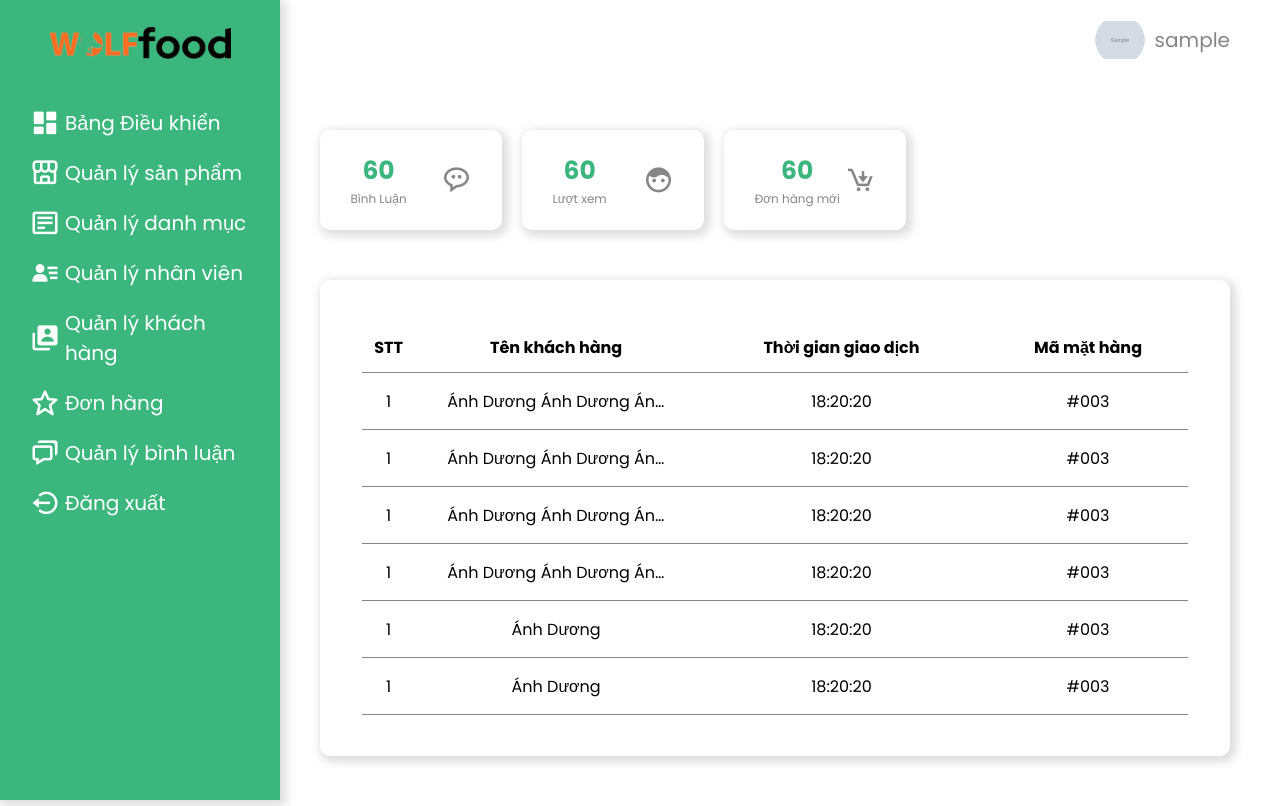
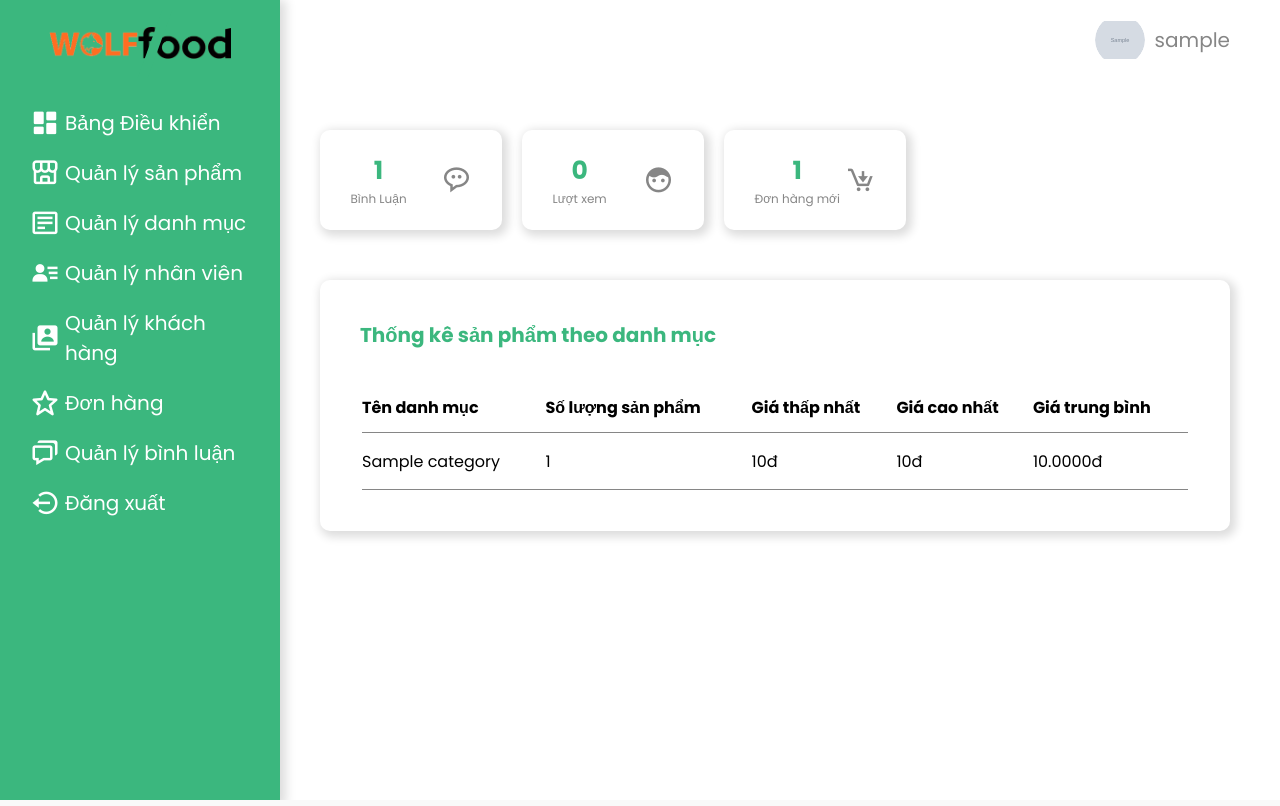
Before and after one commit to Duong8888/wolf_foods, a PHP site: page /admin/index.php in a window 1280 px wide. Run offline with PHP 8.4, Linux system fonts and the light colour scheme; the visitor is signed in with stand-in values (Sample User, id 1); tables that the repository leaves empty or names only in its code hold one stand-in row (values such as "Sample post"); grey boxes marked "Sample" are stand-in pictures.

Commit message:
thống kê

```diff
--- a/admin/src/css/style.css
+++ b/admin/src/css/style.css
@@ -147,7 +147,7 @@ header {
     left: 0%;
     background-color: var(--color-main);
     transform: skewX(-20deg);
-    animation: logo 2s infinite linear;
+    animation: logo 1s infinite linear;
 }
 
 @keyframes logo {
@@ -312,6 +312,15 @@ main {
     border-radius: 10px;
     margin-bottom: 50px;
     margin-top: 50px;
+}
+.text-title{
+    font-size: 20px;
+    margin-bottom: 30px;
+    font-weight: bold;
+    color: var(--color-main);
+}
+.table-new th,.table-new td{
+    text-align: start !important;
 }
 
 .table-main table {
--- a/admin/view/content.php
+++ b/admin/view/content.php
@@ -1,17 +1,17 @@
 <?php
-// lấy mảng danh mục và lấy mảng sản phẩm từ 2 bảng lấy ra dc số lượng sản phẩm của 1 danh mục để hiển thị lên biểu đồ
-$queryCategories = "SELECT * FROM categories";
-$queryProduct = "SELECT * FROM products";
-$arrCategories = getAll($queryCategories);
-$arrProduct = getAll($queryProduct);
-
+$queryCountOrder = "SELECT COUNT(id_order) FROM order_user WHERE status=0 ";
+$countOrder = getOne($queryCountOrder);
+$queryCountView = "SELECT SUM(view) FROM products";
+$countView = getOne($queryCountView);
+$queryCountComment = "SELECT COUNT(content) FROM comment";
+$countComment = getOne($queryCountComment);
 ?>
 <main>
     <div class="content-box">
         <div class="parameters">
             <div class="parameters__item">
                 <div class="parameters__item--left">
-                    <p><span>60</span><br>Bình Luận</p>
+                    <p><span><?= $countComment[0] ?></span><br>Bình Luận</p>
                 </div>
                 <div class="parameters__item--right">
                     <i class='bx bx-message-rounded-dots'></i>
@@ -19,7 +19,7 @@ $arrProduct = getAll($queryProduct);
             </div>
             <div class="parameters__item">
                 <div class="parameters__item--left">
-                    <p><span>60</span><br>Lượt xem</p>
+                    <p><span><?= $countView[0] ?></span><br>Lượt xem</p>
                 </div>
                 <div class="parameters__item--right">
                     <i class='bx bxs-face'></i>
@@ -27,77 +27,38 @@ $arrProduct = getAll($queryProduct);
             </div>
             <div class="parameters__item">
                 <div class="parameters__item--left">
-                    <p><span>60</span><br>Đơn hàng mới</p>
+                    <p><span><?= $countOrder[0] ?></span><br>Đơn hàng mới</p>
                 </div>
                 <div class="parameters__item--right">
                     <i class='bx bx-cart-download'></i>
                 </div>
             </div>
         </div>
+
         <div class="table-main">
-            <table>
+            <p class="text-title">Thống kê sản phẩm theo danh mục</p>
+            <table class="table-new">
                 <thead>
                     <tr>
-                        <th>STT</th>
-                        <th>Tên khách hàng</th>
-                        <th>Thời gian giao dịch</th>
-                        <th>Mã mặt hàng</th>
+                        <th>Tên danh mục</th>
+                        <th>Số lượng sản phẩm</th>
+                        <th>Giá thấp nhất</th>
+                        <th>Giá cao nhất</th>
+                        <th>Giá trung bình</th>
                     </tr>
                 </thead>
                 <tbody>
-                    <tr>
-                        <td>1</td>
-                        <td>
-                            <div> Ánh Dương Ánh Dương Ánh Dương</div>
-                        </td>
-                        <td>18:20:20</td>
-                        <td>#003</td>
-                    </tr>
-
-                    <tr>
-                        <td>1</td>
-                        <td>
-                            <div> Ánh Dương Ánh Dương Ánh Dương</div>
-                        </td>
-                        <td>18:20:20</td>
-                        <td>#003</td>
-                    </tr>
-
-                    <tr>
-                        <td>1</td>
-                        <td>
-                            <div> Ánh Dương Ánh Dương Ánh Dương</div>
-                        </td>
-                        <td>18:20:20</td>
-                        <td>#003</td>
-                    </tr>
-
-                    <tr>
-                        <td>1</td>
-                        <td>
-                            <div> Ánh Dương Ánh Dương Ánh Dương</div>
-                        </td>
-                        <td>18:20:20</td>
-                        <td>#003</td>
-                    </tr>
-
-                    <tr>
-                        <td>1</td>
-                        <td>
-                            <div>Ánh Dương</div>
-                        </td>
-                        <td>18:20:20</td>
-                        <td>#003</td>
-                    </tr>
-
-                    <tr>
-                        <td>1</td>
-                        <td>
-                            <div>Ánh Dương</div>
-                        </td>
-                        <td>18:20:20</td>
-                        <td>#003</td>
-                    </tr>
+                    <?php foreach (thongke() as $value) { ?>
+                        <tr>
+                            <td>
+                                <?= $value['name'] ?>
+                            </td>
+                            <td><?= $value['countSP'] ?></td>
+                            <td><?= empty($value['minPrice'])?0:$value['minPrice']?>đ</td>
+                            <td><?= empty($value['maxPrice'])?0:$value['maxPrice']?>đ</td>
+                            <td><?= empty($value['avgPrice'])?0:$value['avgPrice']?>đ</td>
+                        </tr>
+                    <?php } ?>
                 </tbody>
             </table>
         </div>
--- a/admin/view/header.php
+++ b/admin/view/header.php
@@ -32,7 +32,7 @@ $user = getOne($getUser);
                 </a>
             </div>
             <nav class="sidebar">
-                <p class="sidebar__logo"><img src="./src/img/logo.webp" alt=""></p>
+                <a href="../site/controller/index.php"><p class="sidebar__logo"><img src="./src/img/logo.webp" alt=""></p></a>
                 <ul class="sidebar__menu">
                     <li class="sidebar__menu--item" id="dashboard">
                         <a href="index.php?action=dashboard">
--- a/model/connect.php
+++ b/model/connect.php
@@ -1,7 +1,6 @@
 <?php
 session_start();
 date_default_timezone_set('Asia/Ho_Chi_Minh');
-// connect vào database thông qua thư viện post_add
 function connect($query)
 {
     $conn = new PDO("mysql:host=localhost;dbname=wolffood;charset=utf8", "root", "");
@@ -61,8 +60,9 @@ function updateAll($arr, $location, $idCategories)
 function validateEmail($email)
 {
     $partten = "/^[A-Za-z0-9_.]{6,32}@([a-zA-Z0-9]{2,12})(.[a-zA-Z]{2,12})+$/";
+    // hàm preg_match có tác dụng thực hiện các đối sách xác minh một chuỗi regex vơi một chuỗi cần so sánh.
     if (!preg_match($partten, $email)) {
-        return  "Email không đúng định dạng ";
+        return  "Email không đúng định dạng";
     }
 }
 
@@ -99,7 +99,6 @@ function addUser($username, $password, $email, $avatar)
   connect($sql);
 }
 // phân trang
-
 function pagination($table,$row){
     // số bản gi hiển thị trên 1 trang là $row;
     // trang hiện tại
@@ -120,9 +119,16 @@ function countPages($row){
     $result = ceil($countPage / $row);
     return $result;
 }
+
 // hiển thị giá sản phẩm đã được giảm giá
 function displayProduct($product){
     $discount = ($product['price'] / 100)*$product['discount'];
     $price = $product['price'] - ceil($discount);
     return $price;
 }
+// thống kê sản phẩm theo danh mục
+function thongke(){
+    $query = "SELECT categories.category_name as name, COUNT(products.id_product) as countSP, MIN(products.price) as minPrice, MAX(products.price) as maxPrice, AVG(products.price) as avgPrice FROM categories LEFT JOIN products ON categories.id_categories = products.id_categories GROUP BY categories.id_categories";
+    $arr = getAll($query);
+    return $arr;
+}
--- a/site/view/header.php
+++ b/site/view/header.php
@@ -7,7 +7,7 @@ if (isset($_POST['btn'])) {
 if (isset($_SESSION['idUser'])) {
   $idUser = $_SESSION['idUser'];
   // lấy ra user đã đăng nhập và hệ thống
-  $user = "SELECT * FROM user WHERE id_position = 3 AND id = $idUser";
+  $user = "SELECT * FROM user WHERE  id = $idUser";
   $userLogIn = getOne($user);
 }
 
@@ -74,6 +74,9 @@ if (isset($_SESSION['idUser'])) {
             <a href="index.php?action=profile" class="sign__up">Hồ sơ</a>
             <a href="index.php?action=cart-product" class="sign__up">Giỏ hàng</a>
             <a href="../../admin/index.php?action=log-out" class="sign__up">Đăng suất</a>
+            <?php if($userLogIn['id_position'] != 3){?>
+              <a href="../../admin/index.php" class="sign__up">Trang quản trị</a>
+            <?php }?>
           <?php } ?>
         </div>
       </div>
--- a/site/view/product/detail-product.php
+++ b/site/view/product/detail-product.php
@@ -19,7 +19,6 @@ if (isset($_GET['ID'])) {
     $similarProducts = getAll($query);
     // comment
     if (isset($_POST['btn-Comment'])) {
-        // kiểm tra xem người dùng có reload trang không nếu không thì $countReload = 0;
         $idProduct = $_GET['ID'];
         $content = $_POST['content'];
         $idUser = $_SESSION['idUser'];
```
